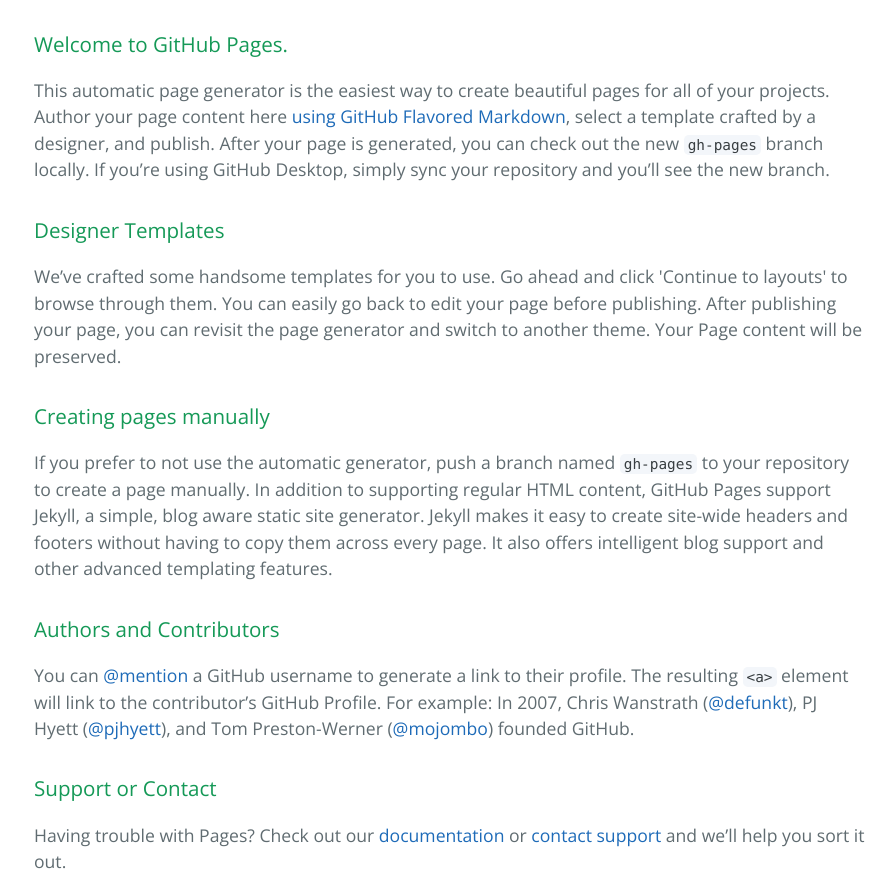
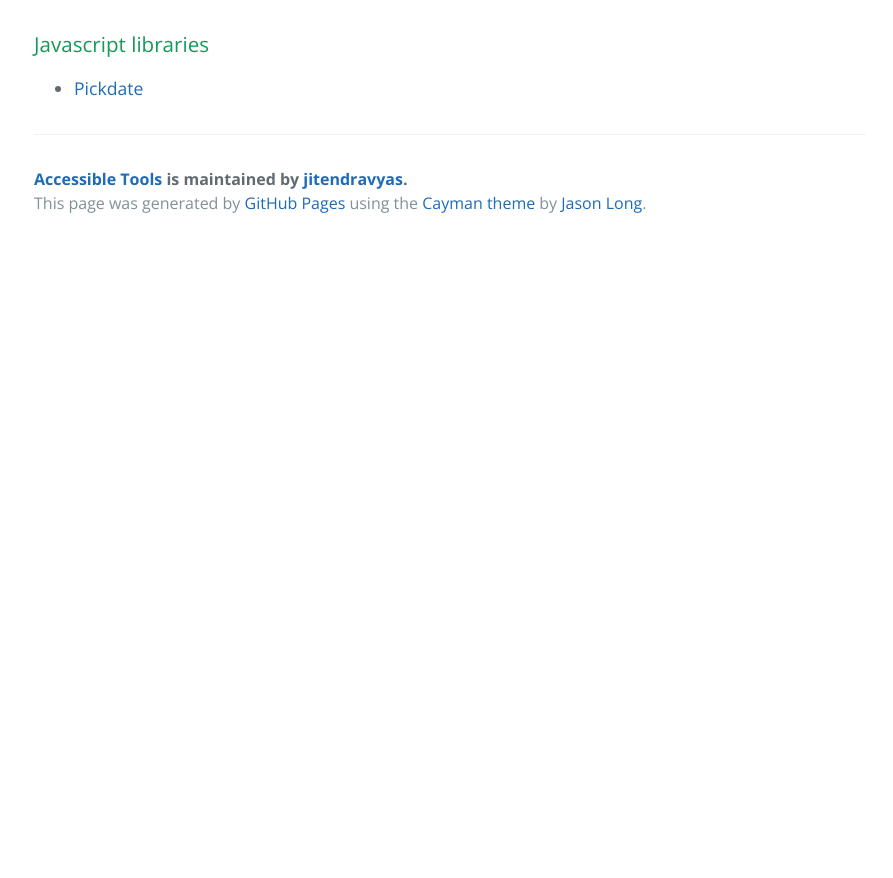
Before and after one commit to jitendravyas/a11ytools, a plain HTML site: page index.html in a window 1280 px wide. Shown: the part 320-1198 px from the top of the page, without its empty margins (190-1083 px from the left). After the commit the page ends 800 px from the top, so only its background shows below. Drawn offline with nearby package versions, Linux system fonts and the light colour scheme.

Commit message:
Update index.html

```diff
--- a/index.html
+++ b/index.html
@@ -17,31 +17,13 @@
     </section>
 
     <section class="main-content">
-      <h3>
-<a id="welcome-to-github-pages" class="anchor" href="#welcome-to-github-pages" aria-hidden="true"><span class="octicon octicon-link"></span></a>Welcome to GitHub Pages.</h3>
+     <h3>Javascript libraries</h3>
 
-<p>This automatic page generator is the easiest way to create beautiful pages for all of your projects. Author your page content here <a href="https://guides.github.com/features/mastering-markdown/">using GitHub Flavored Markdown</a>, select a template crafted by a designer, and publish. After your page is generated, you can check out the new <code>gh-pages</code> branch locally. If you’re using GitHub Desktop, simply sync your repository and you’ll see the new branch.</p>
-
-<h3>
-<a id="designer-templates" class="anchor" href="#designer-templates" aria-hidden="true"><span class="octicon octicon-link"></span></a>Designer Templates</h3>
-
-<p>We’ve crafted some handsome templates for you to use. Go ahead and click 'Continue to layouts' to browse through them. You can easily go back to edit your page before publishing. After publishing your page, you can revisit the page generator and switch to another theme. Your Page content will be preserved.</p>
-
-<h3>
-<a id="creating-pages-manually" class="anchor" href="#creating-pages-manually" aria-hidden="true"><span class="octicon octicon-link"></span></a>Creating pages manually</h3>
-
-<p>If you prefer to not use the automatic generator, push a branch named <code>gh-pages</code> to your repository to create a page manually. In addition to supporting regular HTML content, GitHub Pages support Jekyll, a simple, blog aware static site generator. Jekyll makes it easy to create site-wide headers and footers without having to copy them across every page. It also offers intelligent blog support and other advanced templating features.</p>
-
-<h3>
-<a id="authors-and-contributors" class="anchor" href="#authors-and-contributors" aria-hidden="true"><span class="octicon octicon-link"></span></a>Authors and Contributors</h3>
-
-<p>You can <a href="https://github.com/blog/821" class="user-mention">@mention</a> a GitHub username to generate a link to their profile. The resulting <code>&lt;a&gt;</code> element will link to the contributor’s GitHub Profile. For example: In 2007, Chris Wanstrath (<a href="https://github.com/defunkt" class="user-mention">@defunkt</a>), PJ Hyett (<a href="https://github.com/pjhyett" class="user-mention">@pjhyett</a>), and Tom Preston-Werner (<a href="https://github.com/mojombo" class="user-mention">@mojombo</a>) founded GitHub.</p>
-
-<h3>
-<a id="support-or-contact" class="anchor" href="#support-or-contact" aria-hidden="true"><span class="octicon octicon-link"></span></a>Support or Contact</h3>
-
-<p>Having trouble with Pages? Check out our <a href="https://help.github.com/pages">documentation</a> or <a href="https://github.com/contact">contact support</a> and we’ll help you sort it out.</p>
-
+     <ul>
+       <li>
+         <a href="http://amsul.ca/pickadate.js/">Pickdate</a>
+       </li>
+     </ul>
       <footer class="site-footer">
         <span class="site-footer-owner"><a href="https://github.com/jitendravyas/a11ytools">Accessible Tools</a> is maintained by <a href="https://github.com/jitendravyas">jitendravyas</a>.</span>
 
```
